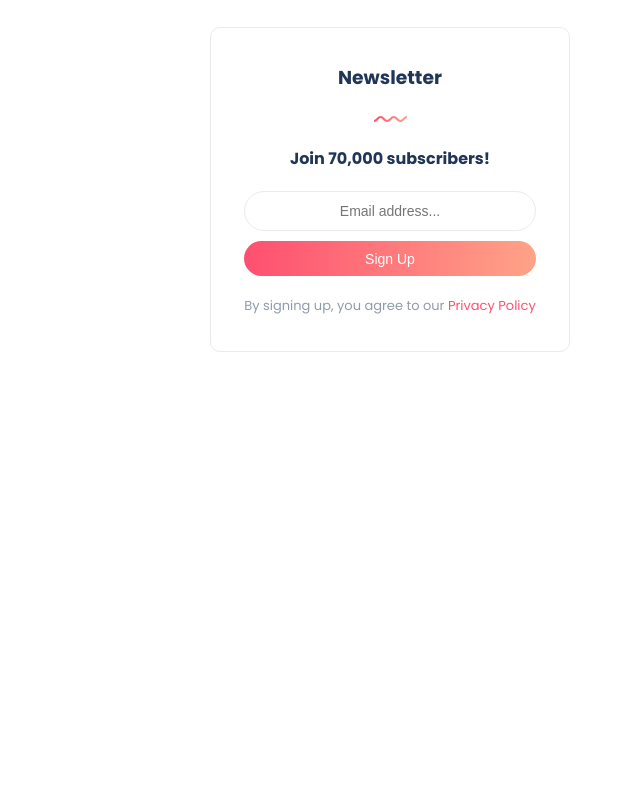
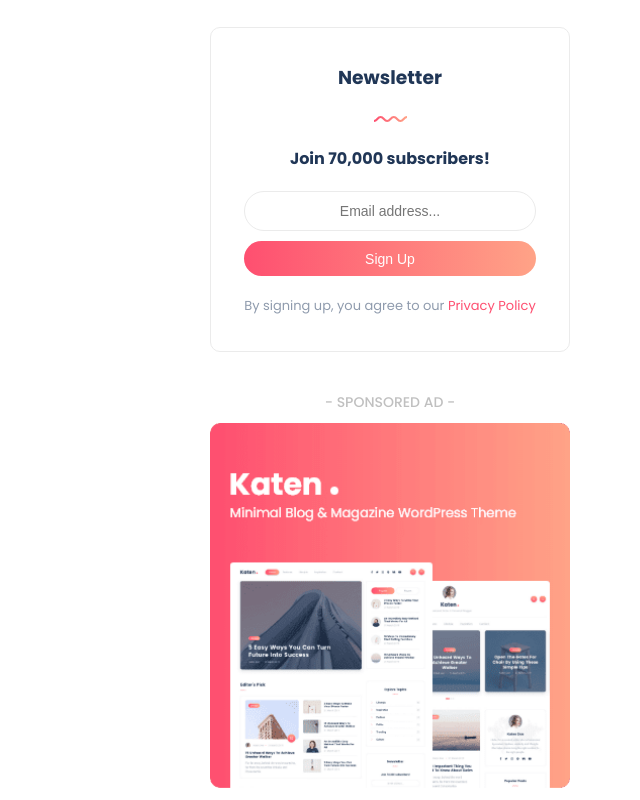
Before and after one commit to AbdukahharS/katen, a Next.js app: page / in a window 1280 px wide. Shown: the part 2163-2963 px from the top of the page, without its empty margins (640-1280 px from the left). Before the commit the page ends 2515 px from the top, so only its background shows below. Built offline with nearby package versions, Linux system fonts and the light colour scheme.

Commit message:
Ad in Aside

```diff
--- a/src/components/Aside.jsx
+++ b/src/components/Aside.jsx
@@ -136,6 +136,17 @@
           </p>
         </form>
       </div>
+
+      <div className={styles.ad}>
+        <h3>- SPONSORED AD -</h3>
+        <Image
+          src='/img/ad.png'
+          width={360}
+          height={370}
+          quality={100}
+          alt='Advertisement'
+        />
+      </div>
     </aside>
   )
 }
--- a/src/styles/Aside.module.scss
+++ b/src/styles/Aside.module.scss
@@ -230,4 +230,16 @@
       }
     }
   }
+
+  .ad {
+    position: relative;
+
+    h3 {
+      color: silver;
+      font-size: 14px;
+      margin-bottom: 10px;
+      text-align: center;
+      font-weight: 500;
+    }
+  }
 }
```
Also changed, not shown: public/img/ad.png (added).
